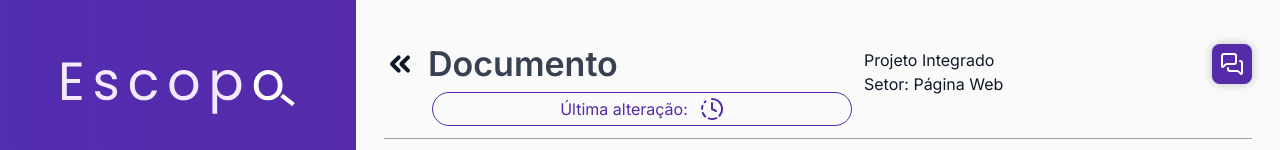
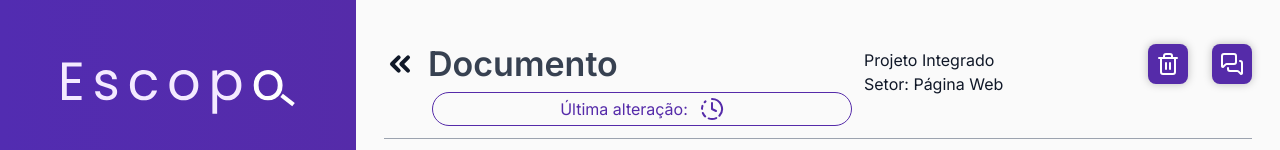
Before and after one commit to Samys003/projeto-escopo-web, a React (Vite) app: page /documento in a window 1280 px wide. Shown: the top 150 px of the page. Built offline with nearby package versions, Linux system fonts and the light colour scheme; no server answers.

Commit message:
Ajustes 2

```diff
--- a/src/pages/documento/documento.jsx
+++ b/src/pages/documento/documento.jsx
@@ -13,6 +13,9 @@ import {
     createDocumentVersion,
     deleteDocument,
     getDocumentById,
+    getProjectById,
+    getProjectDocumentById,
+    getProjects,
     getDocumentVersions,
     getApiErrorMessage,
     updateDocumentTitle,
@@ -36,10 +39,51 @@ function primeiroValor(objeto, campos, fallback = '') {
     return fallback;
 }
 
+function normalizarIdUrl(valor) {
+    return String(valor || '').replace(/^:/, '');
+}
+
 function numeroSeguro(valor) {
+    if (valor === undefined || valor === null || valor === '') {
+        return null;
+    }
+
     const numero = Number(valor);
 
     return Number.isNaN(numero) ? null : numero;
+}
+
+function normalizarProjetos(resposta) {
+    const projetos = Array.isArray(resposta) ? resposta : resposta?.projetos || [];
+
+    return projetos
+        .map((projeto) => ({
+            ...projeto,
+            id: normalizarIdUrl(primeiroValor(projeto, ['id', 'projeto_id', 'projetoId'], '')),
+        }))
+        .filter((projeto) => projeto.id);
+}
+
+function documentoEstaNoProjeto(resposta, documentoId) {
+    const idAtual = String(documentoId);
+    const categorias = resposta?.projeto?.categorias || resposta?.categorias || [];
+
+    if (Array.isArray(categorias) && categorias.length > 0) {
+        return categorias.some((categoria) =>
+            (categoria?.documentos || []).some(
+                (documento) =>
+                    String(
+                        primeiroValor(documento, ['id', 'documento_id', 'documentoId'], ''),
+                    ) === idAtual,
+            ),
+        );
+    }
+
+    return (Array.isArray(resposta) ? resposta : []).some(
+        (documento) =>
+            String(primeiroValor(documento, ['id', 'documento_id', 'documentoId'], '')) ===
+            idAtual,
+    );
 }
 
 function nivelAcessoDocumento(documento) {
@@ -179,10 +223,14 @@ function Documento() {
     const [confirmacaoExcluirAberta, setConfirmacaoExcluirAberta] = useState(false);
     const [nomeConfirmacaoExcluir, setNomeConfirmacaoExcluir] = useState('');
     const [erroConfirmacaoExcluir, setErroConfirmacaoExcluir] = useState('');
+    const [nivelAcessoInferido, setNivelAcessoInferido] = useState(null);
 
     const temAlteracao = titulo !== tituloOriginal || conteudo !== conteudoOriginal;
     const conteudoEmEdicao = editandoConteudo || conteudo !== conteudoOriginal;
-    const nivelAcesso = useMemo(() => nivelAcessoDocumento(documento), [documento]);
+    const nivelAcesso = useMemo(
+        () => nivelAcessoDocumento(documento) ?? nivelAcessoInferido,
+        [documento, nivelAcessoInferido],
+    );
     const podeAlterarDocumento = nivelAcesso === null || [1, 2].includes(nivelAcesso);
 
     const ultimaAlteracao = useMemo(() => {
@@ -202,6 +250,8 @@ function Documento() {
 
     useEffect(() => {
         async function carregarDocumento() {
+            setNivelAcessoInferido(null);
+
             if (!documentoId) {
                 setDocumento(null);
                 setTitulo('Documento');
@@ -238,6 +288,66 @@ function Documento() {
 
         carregarDocumento();
     }, [documentoId]);
+
+    useEffect(() => {
+        if (!documentoId || nivelAcessoDocumento(documento) !== null) {
+            return undefined;
+        }
+
+        let ativo = true;
+
+        async function localizarNivelAcessoDoDocumento() {
+            try {
+                const projetos = normalizarProjetos(await getProjects());
+
+                for (const projeto of projetos) {
+                    try {
+                        const documentosProjeto = await getProjectDocumentById(projeto.id);
+
+                        if (!documentoEstaNoProjeto(documentosProjeto, documentoId)) {
+                            continue;
+                        }
+
+                        const detalhesProjeto = await getProjectById(projeto.id);
+                        const nivel = numeroSeguro(
+                            primeiroValor(
+                                detalhesProjeto,
+                                [
+                                    'nivel_acesso_id',
+                                    'nivelAcessoId',
+                                    'usuario_nivel_acesso_id',
+                                    'usuarioProjetoNivelAcessoId',
+                                ],
+                                primeiroValor(projeto, ['nivel_acesso_id', 'nivelAcessoId'], null),
+                            ),
+                        );
+
+                        if (ativo) {
+                            setNivelAcessoInferido(nivel);
+                        }
+
+                        return;
+                    } catch {
+                        // Projeto indisponível nesta busca não deve impedir os demais.
+                    }
+                }
+
+                if (ativo) {
+                    setNivelAcessoInferido(null);
+                }
+            } catch {
+                if (ativo) {
+                    setNivelAcessoInferido(null);
+                }
+            }
+        }
+
+        localizarNivelAcessoDoDocumento();
+
+        return () => {
+            ativo = false;
+        };
+    }, [documento, documentoId]);
 
     async function carregarVersoes() {
         if (!documentoId) {
```
